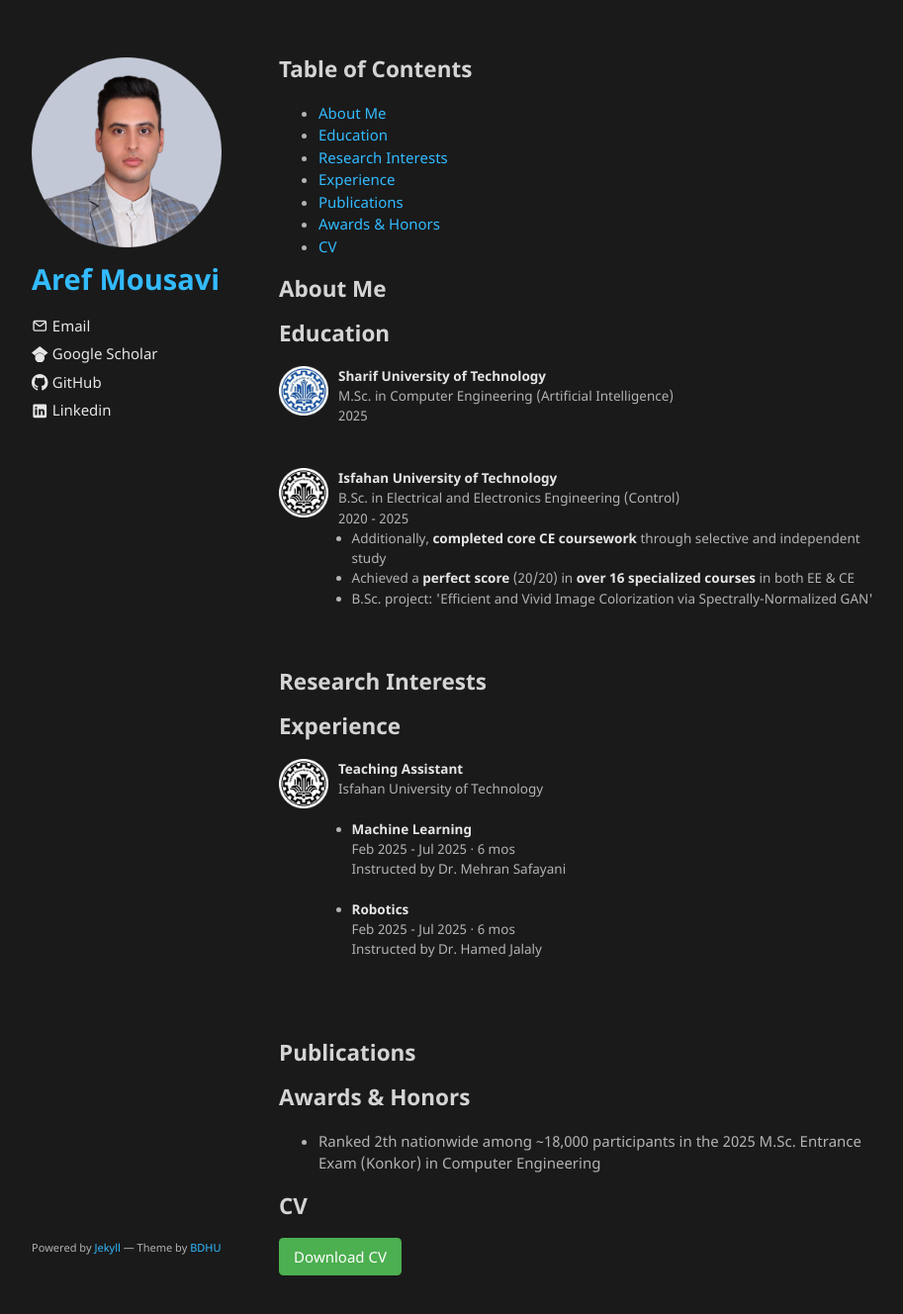
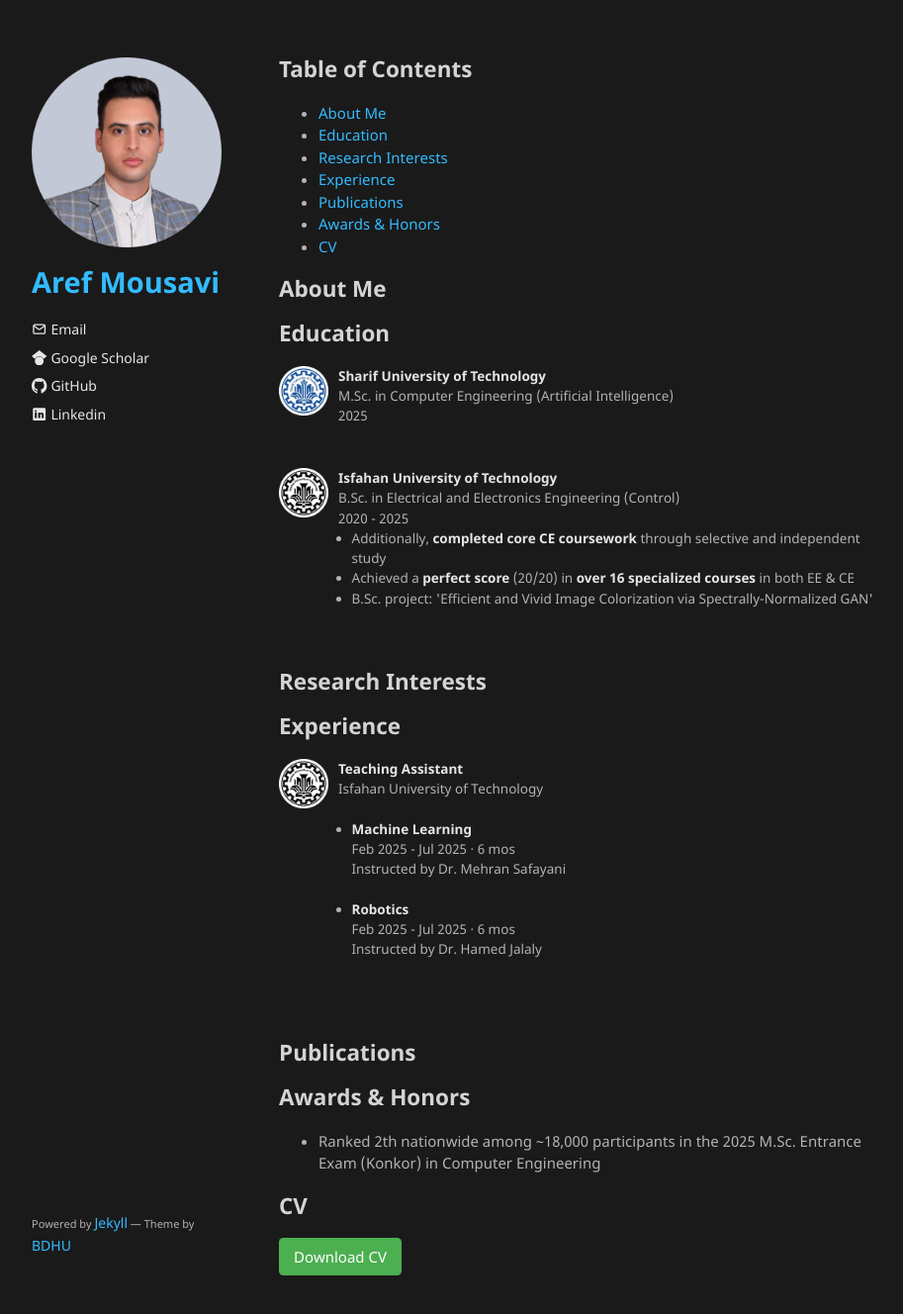
Before and after one commit to arefmousavi/arefmousavi.github.io, a Jekyll site: the page built from index.md, in a window 1280 px wide and 1339 px high. Shown: the top 1328 px of the window at 99% size, without its empty margins (178-1091 px from the left). Built offline with Jekyll 4.4.1, drawn with Linux system fonts in a browser that asks for light colours; the repository's description, which GitHub fills in, is left out; our own code applies the rules of GitHub Pages for plain Markdown files.

Commit message:
chore: update theme

```diff
--- a/_sass/jekyll-theme-minimalist.scss
+++ b/_sass/jekyll-theme-minimalist.scss
@@ -316,15 +316,16 @@ footer {
 
 //====================================== my code ======================================
 
-// sidebar description
-.sidebar p {
-  font-size: 13px;
-  line-height: 1.4;
+
+
+// sidebar name
+.sidebar h1 a {
+  font-size: 29px;
 }
 
-// sidebar name
-.sidebar h1 {
-  font-size: 29px;
+// sidebar description
+.sidebar a {
+  font-size: 14px;
 }
 
 .icon {
```
